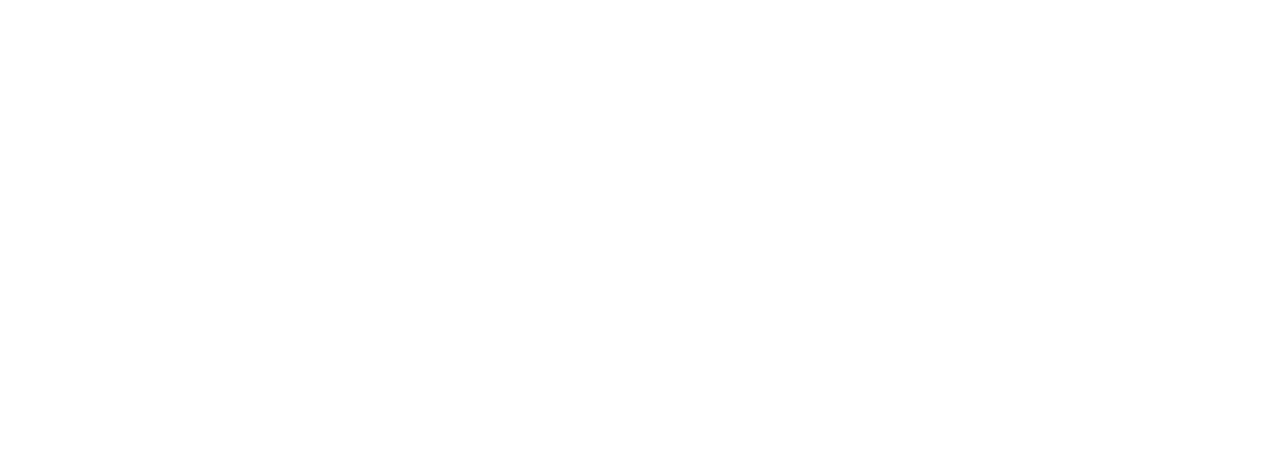
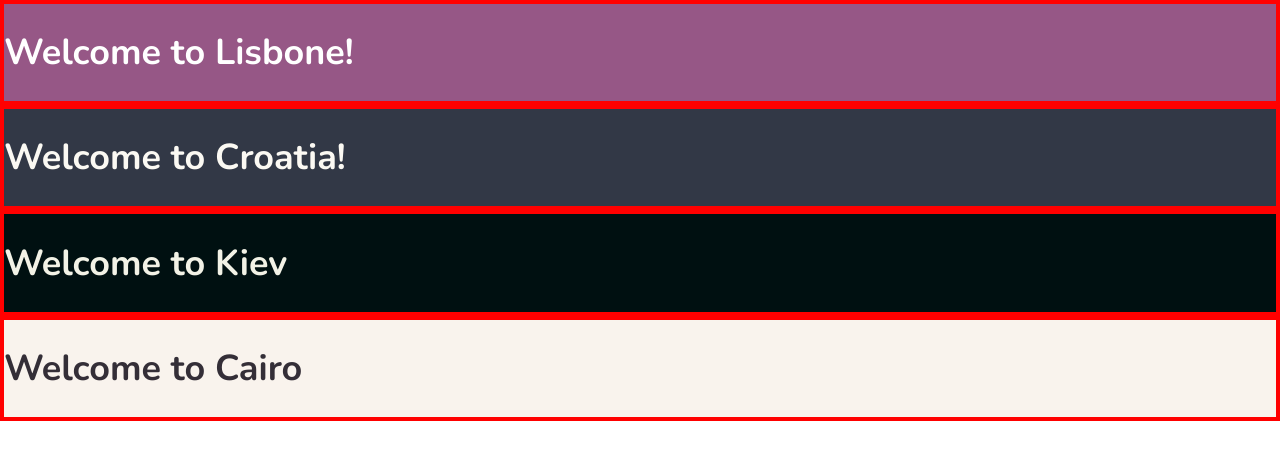
Before and after one commit to LudwigThePig/Mangalica-Style-Sheet, a plain HTML site: page index.html in a window 1280 px wide. Drawn offline with nearby package versions, Linux system fonts and the light colour scheme.

Commit message:
demo displaying four themes

```diff
--- a/index.html
+++ b/index.html
@@ -8,16 +8,33 @@
   <title>Mangalica Style Sheet</title>
 </head>
 <body>
-  <div class="florence-theme">
+
+  <!-- You must declar your theme before your root like below
+        - Most people will just apply the theme to the body tag
+          e.g. <body class="pig-in-cannes"> <div class="mss-root"> </div> </body>
+  -->
+  <div class="pig-in-lisbone">
+    <div class="mss-root">
+      <h1>Welcome to Lisbone!</h1>
+    </div>
   </div>
 
-  <div class="dark-theme">
+  <div class="pig-in-croatia">
+    <div class="mss-root">
+      <h1>Welcome to Croatia!</h1>
+    </div>
   </div>
 
-  <div class="dark-theme">
+  <div class="pig-in-kiev">
+    <div class="mss-root">
+      <h1>Welcome to Kiev</h1>
+    </div>
   </div>
 
-  <style
+  <div class="pig-in-cairo">
+    <div class="mss-root">
+      <h1>Welcome to Cairo</h1>
+    </div>
+  </div>
 </body>
 </html>
-nodemon -e scss -x \"node-sass --include-path scss mangalica.scss   mangalica.min.css \"
--- a/mangalica.scss
+++ b/mangalica.scss
@@ -10,36 +10,36 @@
 /////////////////
 
 $themes: (
-  sand: (
+  cairo: (
     primary: #f9f3ed,
     secondary: #342e37,
-    active-color: #A43A4B,
-    alt-color: #e57853,
+    active: #A43A4B,
+    alt: #e57853,
   ),
-  midnight: (
+  kiev: (
     primary: #001011,
     secondary: #F2F2E6,
-    active-color: #ED6767,
-    alt-color: #793F5C,
+    active: #ED6767,
+    alt: #793F5C,
   ),
-  dawn: (
+  croatia: (
     primary: #323846,
     secondary: #fbf9f3,
-    active-color: #c3f7eb,
-    alt-color: #78dbf4,
+    active: #c3f7eb,
+    alt: #78dbf4,
   ),
-  cannes: (
-    primary: #faf3e3,
-    secondary: #965786,
+  lisbone: (
+    primary: #965786,
+    secondary: #fff,
     active-clor: #70cee4,
-    alt-color: #f8878f,
-  )
+    alt: #f8878f,
+  ),
 );
 
 @mixin getTheme($themes: $themes) {
   @each $theme, $map in $themes {
 
-    .theme-#{$theme} & {
+    .pig-in-#{$theme} & {
       $theme-map: () !global;
       @each $key, $submap in $map {
         $value: map-get(map-get($themes, $theme), '#{$key}');
@@ -65,7 +65,7 @@ html {
 }
 
 @media only screen and(min-width: 720px) {
-  body { font-size: 8.4rem; }
+  body { font-size: 1.8rem; }
 }
 
 @media only screen and(max-width: 720px) {
@@ -74,6 +74,7 @@ html {
 
 
 body {
+
   margin: 0;
   font-family: 'Nunito', sans-serif;
 }
@@ -85,13 +86,13 @@ a {
   text-decoration: none;
   text-emphasis: none;
   @include getTheme($themes) {
-    color: themed('alt-color');
+    color: themed('alt');
   }
 }
 
 a:hover {
   @include getTheme($themes) {
-    color: themed('active-color');
+    color: themed('active');
   }
 }
 
@@ -107,12 +108,20 @@ a:hover {
 
 ::-webkit-scrollbar-thumb { // Scrollbar handle
   @include getTheme($themes) {
-    background: themed('active-color');
+    background: themed('active');
   }
 }
 
 ::-webkit-scrollbar-thumb:hover { // Scrollbar handle on hover
   @include getTheme($themes) {
-    background: themed('active-color');
+    background: themed('active');
   }
 }
+
+.mss-root{
+  @include getTheme($themes) {
+    background: themed('primary');
+    color: themed('secondary');
+  }
+    border: 4px solid red;
+}
```
Also changed, not shown: mangalica.min.css.
